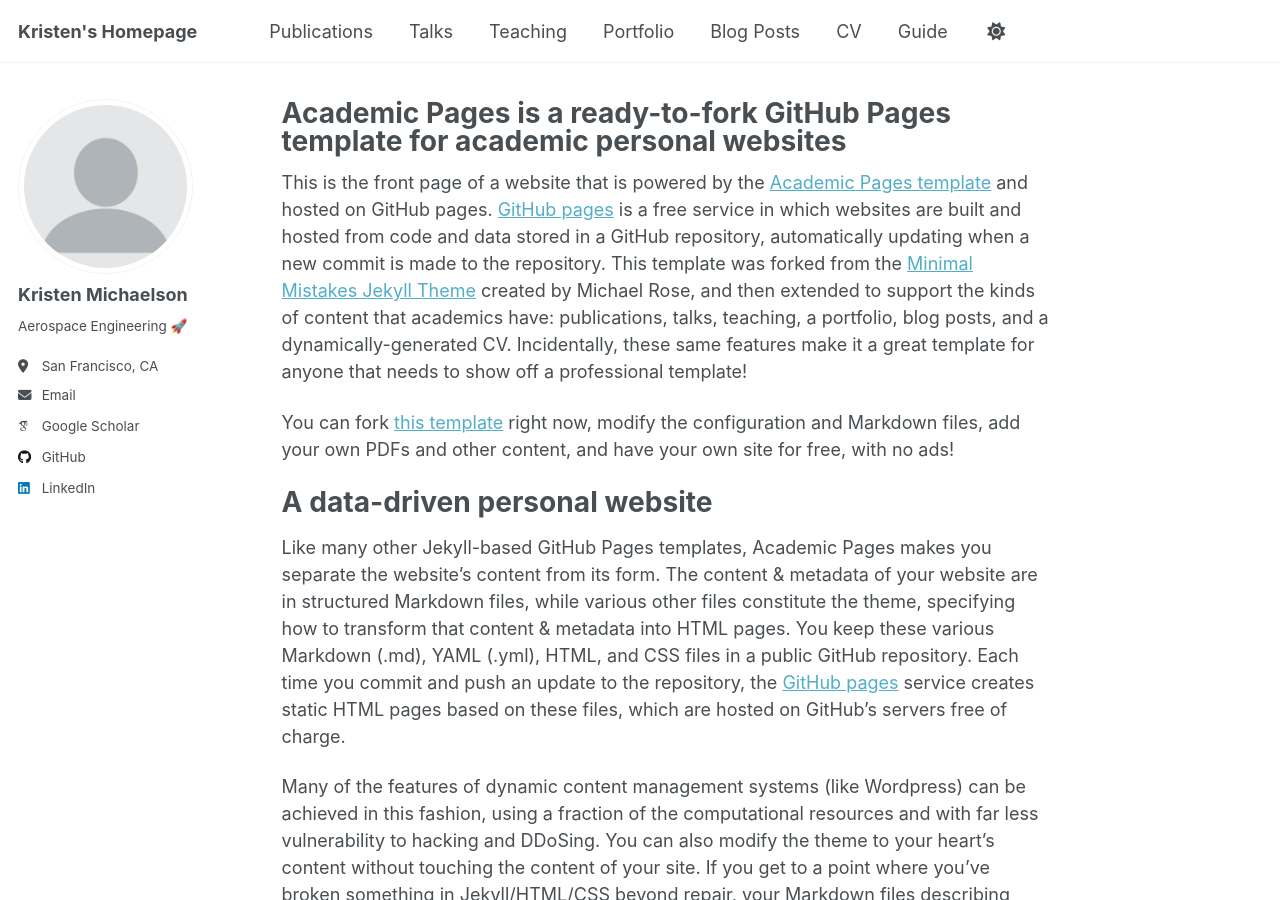
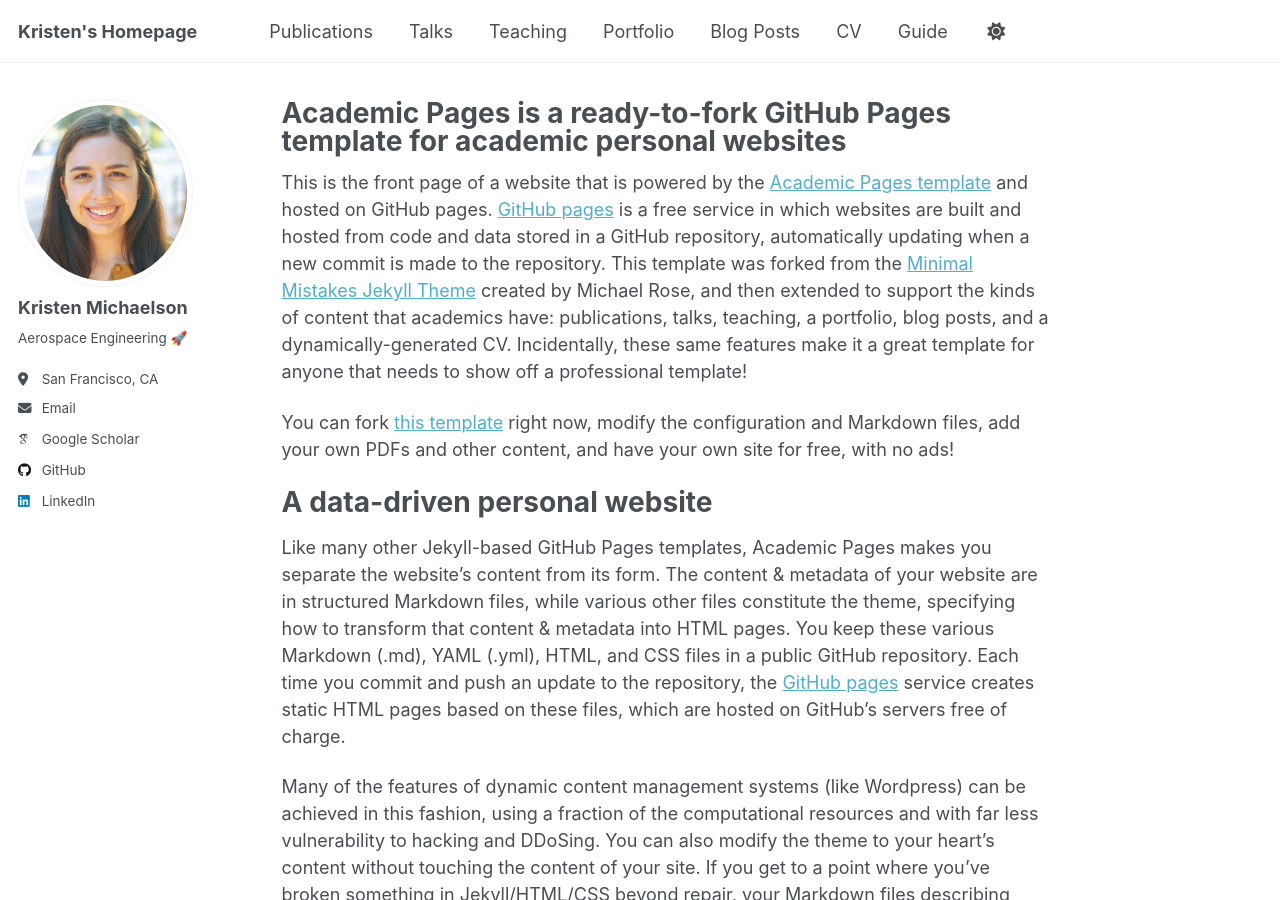
Before and after one commit to kristenmichaelson/kristenmichaelson.github.io, a Jekyll site: the page built from _pages/about.md, in a window 1280 px wide and 900 px high. Built offline with Jekyll 4.4.1, drawn with Linux system fonts in a browser that asks for light colours; some web fonts are replaced; a script that is not in the unit is left out.

Commit message:
Update _config.yml

```diff
--- a/_config.yml
+++ b/_config.yml
@@ -13,7 +13,7 @@ title                    : "Kristen's Homepage"
 title_separator          : "-"
 name                     : &name "Kristen Michaelson"
 description              : &description "Kristen's portfolio"   # Update this with a general description of your site, this is the default if not overridden by a page
-url                      : https://kristenmichaelson.github.io # The base hostname & protocol for your site e.g. "https://[your GitHub username].github.io",
+url                      : "https://kristenmichaelson.github.io" # The base hostname & protocol for your site e.g. "https://[your GitHub username].github.io",
                                                            # or if you already have some other page hosted on Github then use "https://[your GitHub username].github.io/[Your Repo Name]"
 baseurl                  : "" # the subpath of your site, e.g. "/blog"
 repository               : "academicpages/academicpages.github.io"
@@ -23,7 +23,7 @@ repository               : "academicpages/academicpages.github.io"
 #               Additional customization can be done by editing /_includes/author-profile.html
 author:
   # Biographic information
-  avatar           : "profile.png"
+  avatar           : "google-scholar-1.png"
   name             : "Kristen Michaelson"
   pronouns         : # example: "she/her"
   bio              : "Aerospace Engineering 🚀"
```
